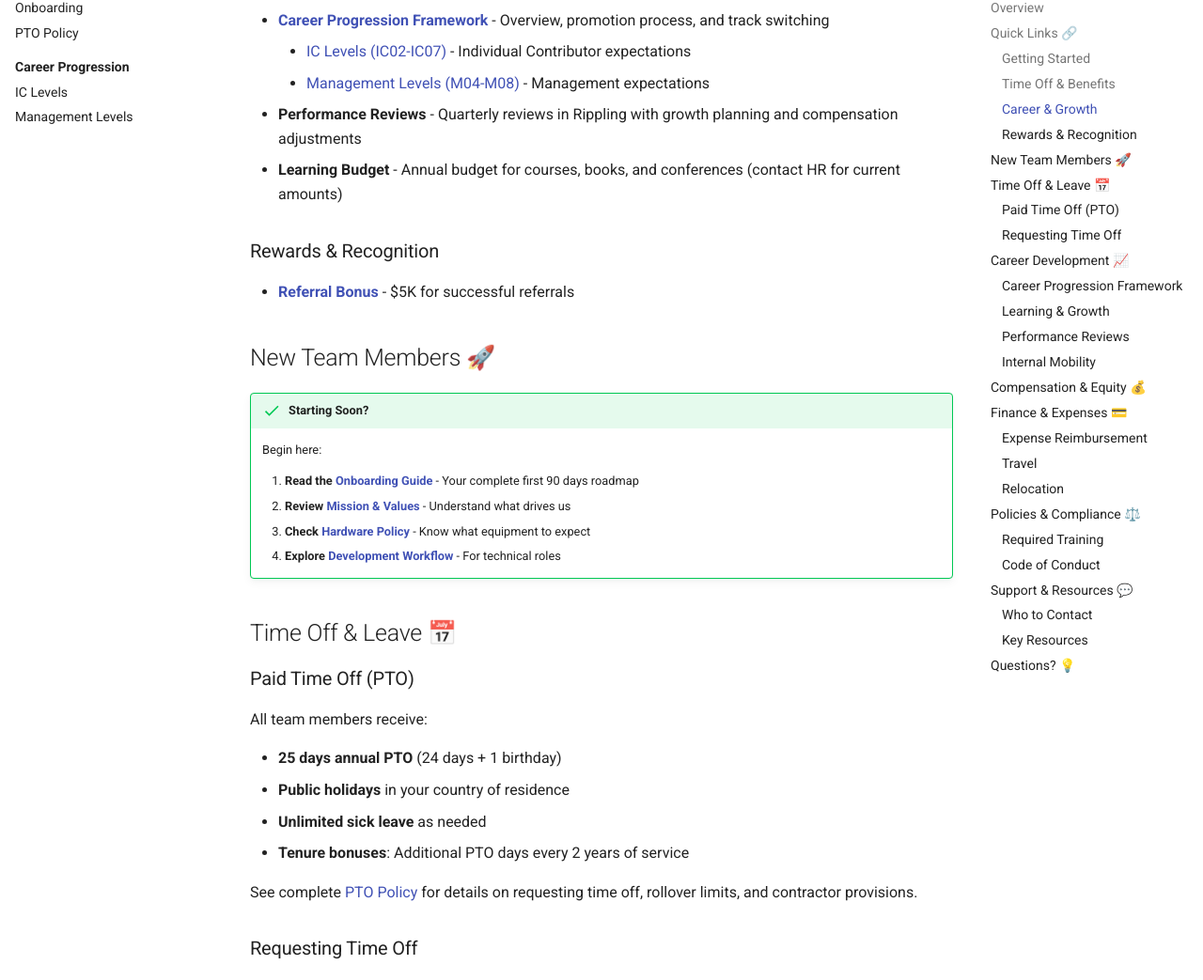
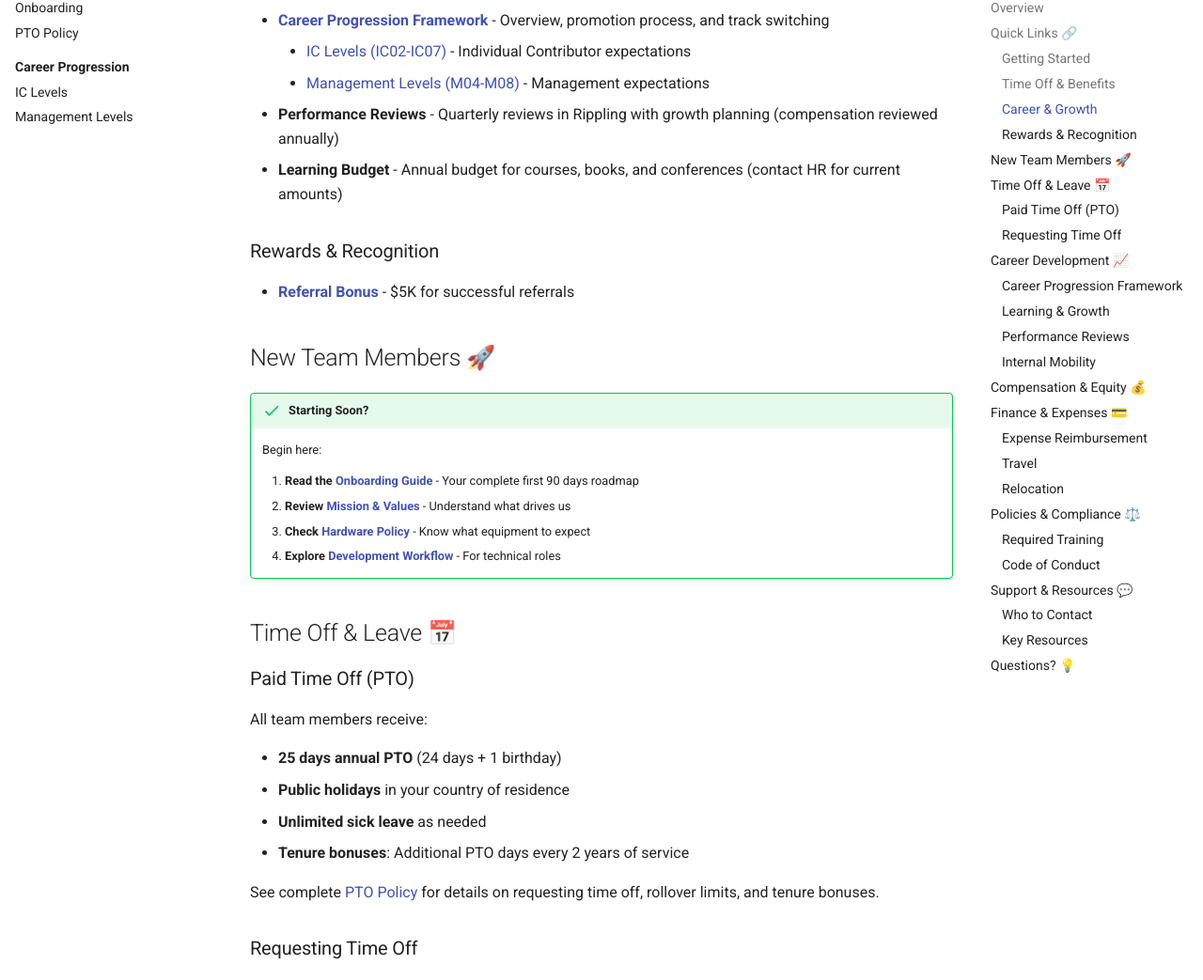
Before and after one commit to ultralytics/handbook, an MkDocs documentation site: the page built from docs/en/people/index.md, in a window 1280 px wide and 1400 px high, scrolled down 979 px. Shown: the part 148-1191 px from the top of the window at 94% size. Built offline with MkDocs 1.6.1 and Material for MkDocs 9.7.7, drawn with Linux system fonts in a browser that asks for light colours; comment, search, counter and statistics services are not loaded; some of the changed text lies outside the part shown.

Commit message:
Update comp review schedule

```diff
--- a/docs/en/people/index.md
+++ b/docs/en/people/index.md
@@ -35,7 +35,7 @@ At Ultralytics, we believe in supporting our team members through comprehensive
 - **[Career Progression Framework](careers/index.md)** - Overview, promotion process, and track switching
     - [IC Levels (IC02-IC07)](careers/levels-ic.md) - Individual Contributor expectations
     - [Management Levels (M04-M08)](careers/levels-management.md) - Management expectations
-- **Performance Reviews** - Quarterly reviews in Rippling with growth planning and compensation adjustments
+- **Performance Reviews** - Quarterly reviews in Rippling with growth planning (compensation reviewed annually)
 - **Learning Budget** - Annual budget for courses, books, and conferences (contact HR for current amounts)
 
 ### Rewards & Recognition
@@ -64,7 +64,7 @@ All team members receive:
 - **Unlimited sick leave** as needed
 - **Tenure bonuses**: Additional PTO days every 2 years of service
 
-See complete [PTO Policy](pto-policy.md) for details on requesting time off, rollover limits, and contractor provisions.
+See complete [PTO Policy](pto-policy.md) for details on requesting time off, rollover limits, and tenure bonuses.
 
 ### Requesting Time Off
 
@@ -118,7 +118,7 @@ Contact HR for current learning budget amounts and policies.
 - **360° feedback** from manager, peers, and direct reports
 - **Growth planning** with clear development goals aligned to [career levels](careers/index.md)
 - **Career progression** with defined levels and promotion criteria
-- **Compensation reviews** aligned with performance and level
+- **Compensation reviews** conducted annually at year-end, applied in Q1 (January paycheck)
 
 ### Internal Mobility
 
```
Also changed, not shown: other parts of docs/en/people/index.md (+1 -1 lines), docs/en/people/careers/index.md (+1 -1 lines).
